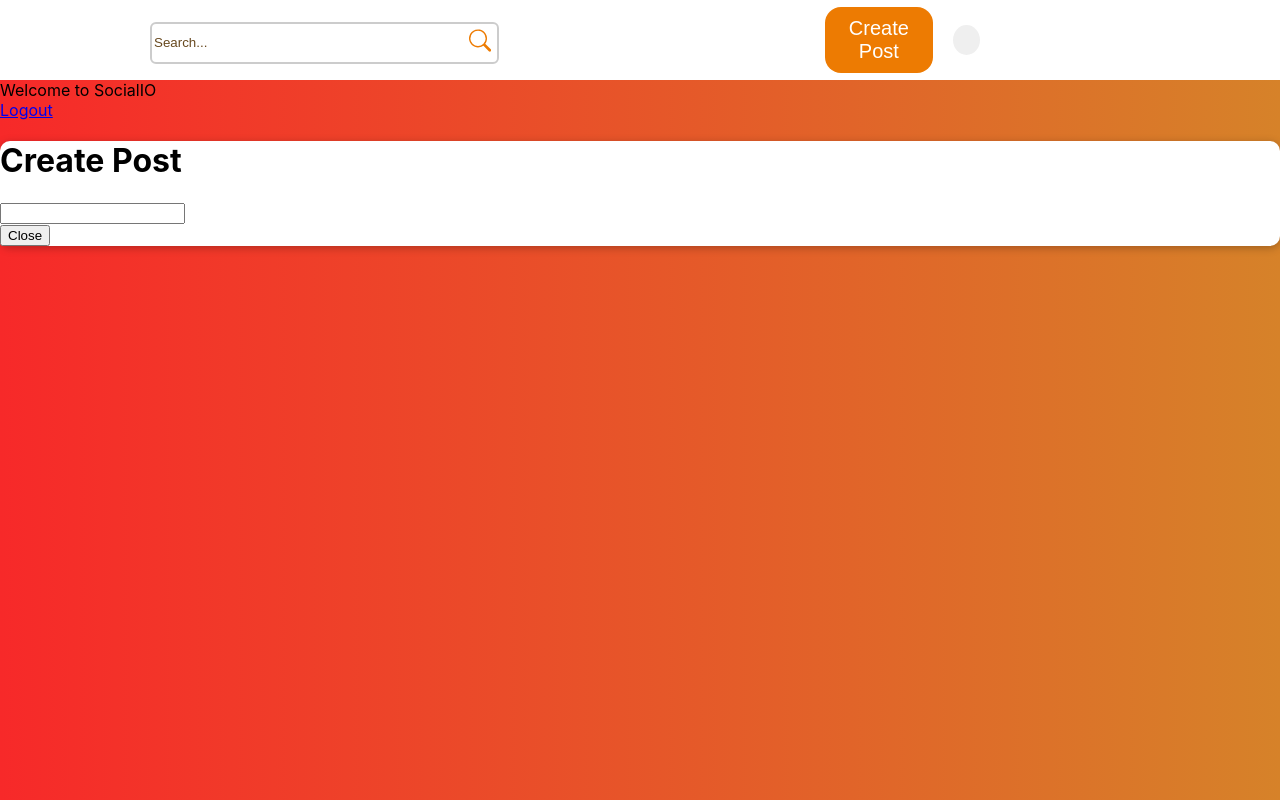
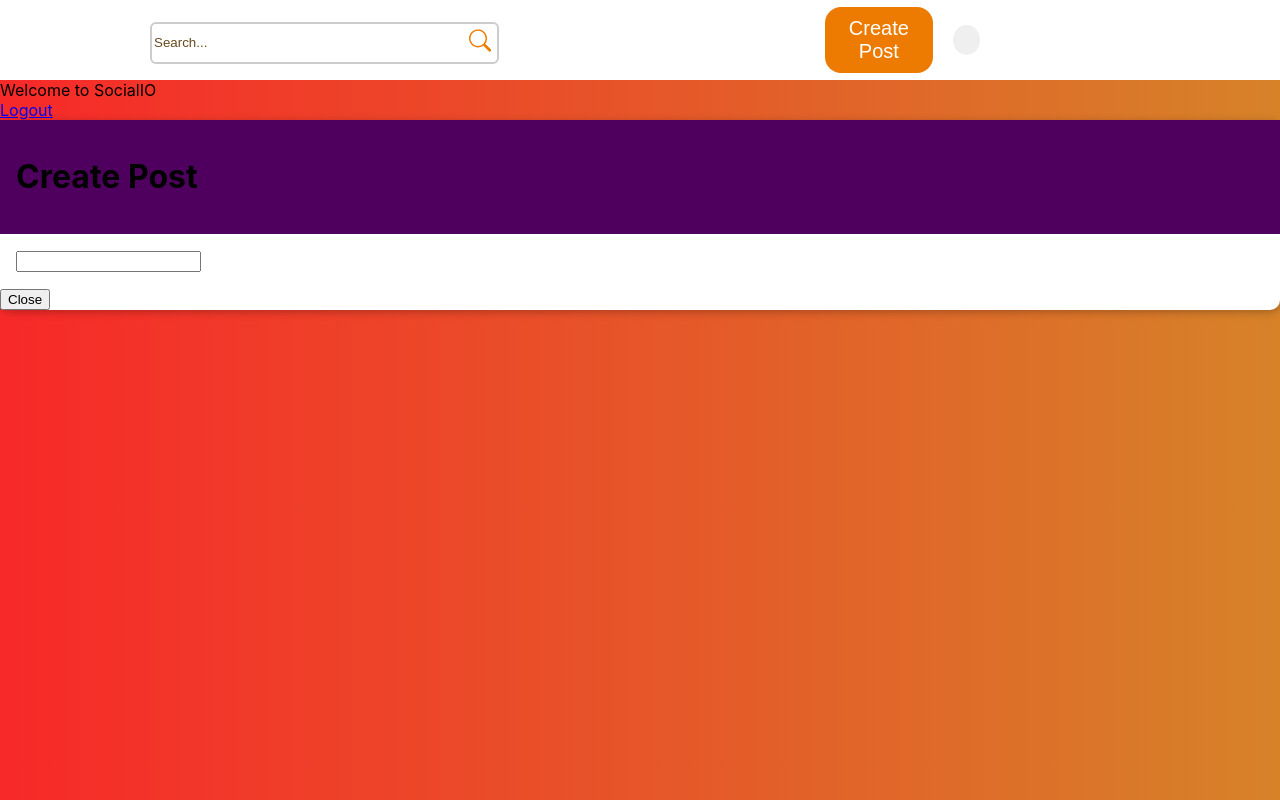
Before and after one commit to thekrprince/socialio, a React (Create React App) app in the folder client/: page / in a window 1280 px wide. Built offline with nearby package versions, Linux system fonts and the light colour scheme; sample sign-in values are in the browser's storage.

Commit message:
creating css for modal

```diff
--- a/client/src/components/Modal/CreatePostModal.js
+++ b/client/src/components/Modal/CreatePostModal.js
@@ -1,6 +1,7 @@
 import React from "react";
 import { createPortal } from "react-dom";
 import Card from "../UI/Card";
+import "./CreatePostModal.scss";
 
 const Backdrop = ({ onConfirm }) => {
   return <div className="backdrop" onClick={onConfirm}></div>;
--- a/client/src/components/Modal/CreatePostModal.scss
+++ b/client/src/components/Modal/CreatePostModal.scss
@@ -5,5 +5,41 @@
     width: 100%;
     height: 100vh;
     z-index: 10;
-    background: rgba(0,0,0,0.75);
+    // background: rgba(0,0,0,0.75);
   }
+
+.modal {
+    position: fixed;
+    top: 30vh;
+    left: 10%;
+    width: 80%;
+    z-index: 100;
+    overflow: hidden;
+  }
+
+  .header {
+    background: #4f005f;
+    padding: 1rem;
+  }
+
+  header h2{
+    margin: 0;
+    color: white;
+  }
+
+  .content{
+    padding: 1rem;
+  }
+.actions{
+    padding: 1rem;
+    display: flex;
+    justify-content: center;
+}
+@media (min-width: 768px) {
+
+    .modal {
+        left: calc(50% - 20rem);
+        width: 40rem;
+    }
+
+}
```
